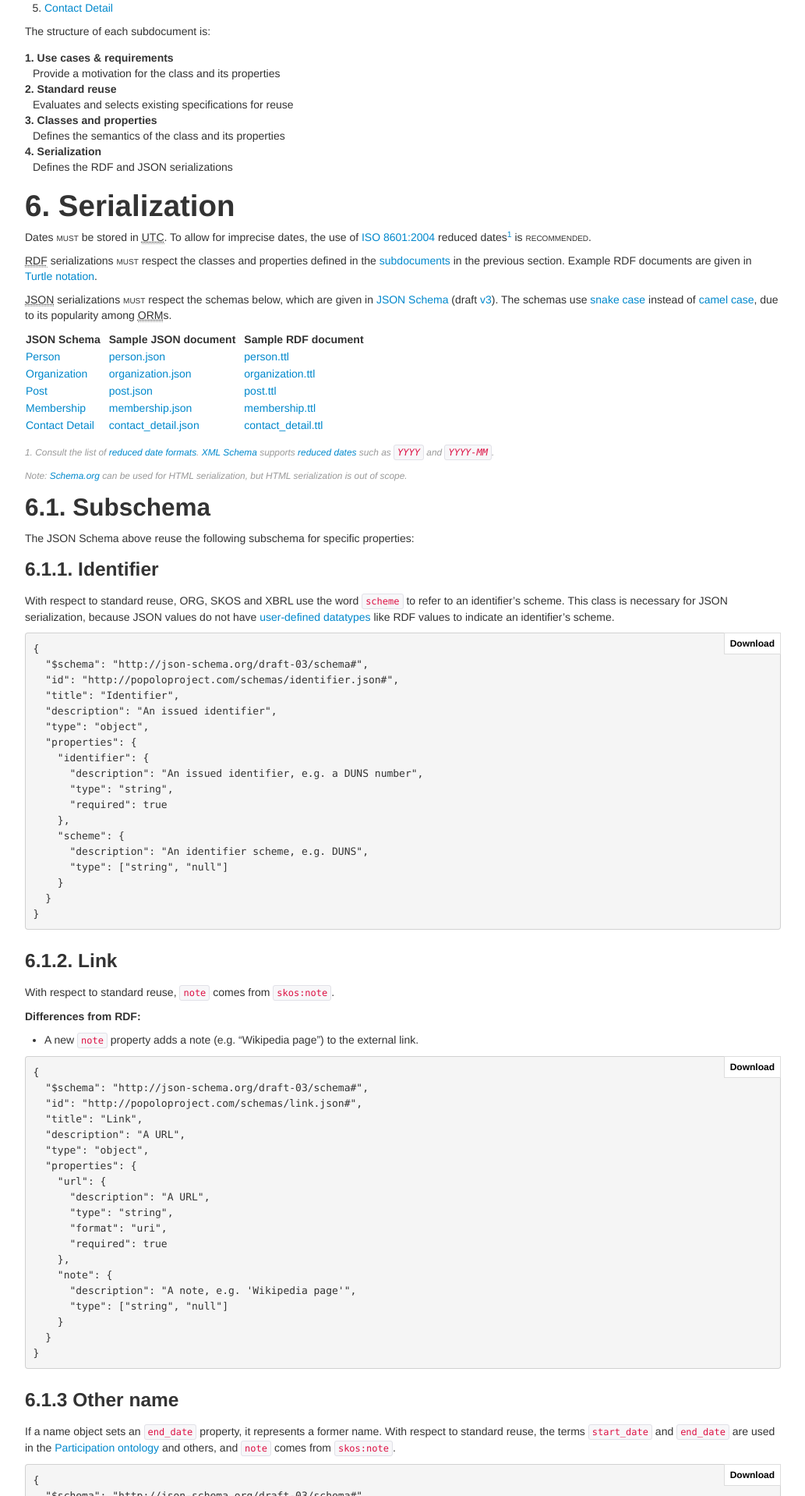
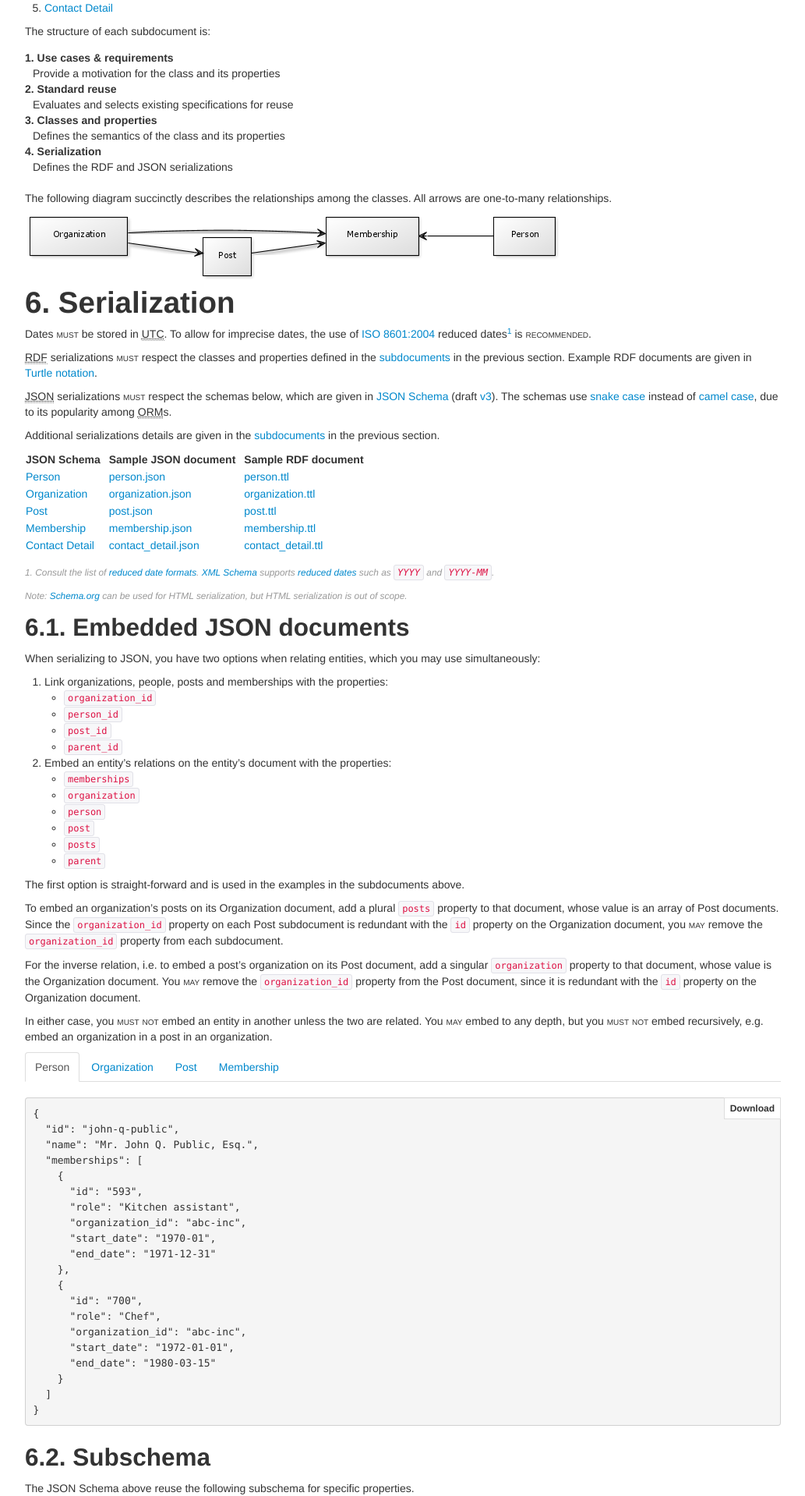
Before and after one commit to popolo-project/popolo-spec, a Jekyll site: the page built from specs/index.md, in a window 1280 px wide. Shown: the part 1282-3200 px from the top of the page at 78% size, without its empty margins (223-1256 px from the left). Built offline with Jekyll 4.4.1, drawn with Linux system fonts in a browser that asks for light colours; nearby versions of some CDN libraries; Markdown is read by kramdown in place of the engine named in the settings; some of the changed text lies outside the part shown.

Commit message:
describe how to embed documents in JSON

```diff
--- a/css/style.css
+++ b/css/style.css
@@ -157,7 +157,7 @@ em.rfc2119 {
   font-weight: bold;
   background-color: #fff;
   border: 1px solid #ddd;
-  color: #000;
+  color: #333;
 }
 
 /* To avoid line-wrapping.
--- a/examples/contact_detail.json
+++ b/examples/contact_detail.json
@@ -1,5 +1,4 @@
 {
-  "id": "67cc67093475061e3d95369d",
   "label": "Phone number",
   "type": "voice",
   "value": "+1-800-555-0100;ext=555",
--- /dev/null
+++ b/examples/embedding-membership.json
@@ -0,0 +1,18 @@
+{
+  "id": "700",
+  "role": "Chef",
+  "organization": {
+    "id": "abc-inc",
+    "name": "ABC, Inc."
+  },
+  "person": {
+    "id": "john-q-public",
+    "name": "Mr. John Q. Public, Esq."
+  },
+  "post": {
+    "id": "abc-inc-chef",
+    "label": "Chef at Joe's Diner"
+  },
+  "start_date": "1972-01-01",
+  "end_date": "1980-03-15"
+}
--- /dev/null
+++ b/examples/embedding-organization.json
@@ -0,0 +1,32 @@
+{
+  "id": "abc-inc",
+  "name": "ABC, Inc.",
+  "memberships": [
+    {
+      "id": "593",
+      "role": "Kitchen assistant",
+      "person_id": "john-q-public",
+      "post_id": "abc-inc-kitchen-assistant",
+      "start_date": "1970-01",
+      "end_date": "1971-12-31"
+    },
+    {
+      "id": "700",
+      "role": "Chef",
+      "person_id": "john-q-public",
+      "post_id": "abc-inc-chef",
+      "start_date": "1972-01-01",
+      "end_date": "1980-03-15"
+    }
+  ],
+  "posts": [
+    {
+      "id": "abc-inc-kitchen-assistant",
+      "label": "Kitchen Assistant at Joe's Diner"
+    },
+    {
+      "id": "abc-inc-chef",
+      "label": "Chef at Joe's Diner"
+    }
+  ]
+}
--- /dev/null
+++ b/examples/embedding-person.json
@@ -0,0 +1,20 @@
+{
+  "id": "john-q-public",
+  "name": "Mr. John Q. Public, Esq.",
+  "memberships": [
+    {
+      "id": "593",
+      "role": "Kitchen assistant",
+      "organization_id": "abc-inc",
+      "start_date": "1970-01",
+      "end_date": "1971-12-31"
+    },
+    {
+      "id": "700",
+      "role": "Chef",
+      "organization_id": "abc-inc",
+      "start_date": "1972-01-01",
+      "end_date": "1980-03-15"
+    }
+  ]
+}
--- /dev/null
+++ b/examples/embedding-post.json
@@ -0,0 +1,18 @@
+{
+  "id": "abc-inc-chef",
+  "label": "Chef at Joe's Diner",
+  "organization": {
+    "id": "abc-inc",
+    "name": "ABC, Inc."
+  },
+  "memberships": [
+    {
+      "id": "700",
+      "role": "Chef",
+      "organization_id": "abc-inc",
+      "person_id": "john-q-public",
+      "start_date": "1972-01-01",
+      "end_date": "1980-03-15"
+    }
+  ]
+}
--- a/examples/membership.json
+++ b/examples/membership.json
@@ -1,8 +1,8 @@
 {
-  "id": "47cc67093475061e3d95369d",
+  "id": "593",
   "role": "Member",
-  "person_id": "57cc67093475061e3d95369d",
-  "organization_id": "27cc67093475061e3d95369d",
+  "person_id": "john-q-public",
+  "organization_id": "abc-inc",
   "start_date": "1970-01",
   "end_date": "1972-01-01"
 }
--- a/examples/organization.json
+++ b/examples/organization.json
@@ -1,5 +1,5 @@
 {
-  "id": "27cc67093475061e3d95369d",
+  "id": "abc-inc",
   "name": "ABC, Inc.",
   "other_names": [
     {
@@ -26,7 +26,7 @@
     }
   ],
   "classification": "Corporation",
-  "parent_id": "17cc67093475061e3d95369d",
+  "parent_id": "holding-company-corp",
   "founding_date": "1950-01-01",
   "dissolution_date": "2000-01-01"
 }
--- a/examples/person.json
+++ b/examples/person.json
@@ -1,5 +1,5 @@
 {
-  "id": "57cc67093475061e3d95369d",
+  "id": "john-q-public",
   "name": "Mr. John Q. Public, Esq.",
   "family_name": "Public",
   "given_name": "John",
--- a/examples/post.json
+++ b/examples/post.json
@@ -1,8 +1,8 @@
 {
-  "id": "37cc67093475061e3d95369d",
+  "id": "abc-inc-chef",
   "label": "Chef at Joe's Diner",
-  "person_id": "57cc67093475061e3d95369d",
-  "organization_id": "27cc67093475061e3d95369d",
+  "person_id": "john-q-public",
+  "organization_id": "abc-inc",
   "role": "Chef",
   "contact_details": []
 }
--- a/schemas/organization.json
+++ b/schemas/organization.json
@@ -33,8 +33,12 @@
       "type": ["string", "null"]
     },
     "parent_id": {
-      "description": "An organization that contains this organization",
+      "description": "The ID of the organization that contains this organization",
       "type": ["string", "null"]
+    },
+    "parent": {
+      "description": "The organization that contains this organization",
+      "$ref": "http://popoloproject.com/schemas/organization.json#"
     },
     "founding_date": {
       "description": "A date of founding",
--- a/schemas/post.json
+++ b/schemas/post.json
@@ -23,6 +23,10 @@
       "description": "The ID of the organization in which the post is held",
       "type": ["string", "null"]
     },
+    "organization": {
+      "description": "The organization in which the post is held",
+      "$ref": "http://popoloproject.com/schemas/organization.json#"
+    },
     "contact_details": {
       "description": "Means of contacting the holder of the post",
       "type": "array",
--- a/specs/index.md
+++ b/specs/index.md
@@ -90,6 +90,11 @@ The structure of each subdocument is:
   <dd>Defines the RDF and JSON serializations</dd>
 </dl>
 
+The following diagram succinctly describes the relationships among the classes. All arrows are one-to-many relationships.
+
+<img src="/img/diagram.png" width="687" height="84" alt="UML diagram">
+{% comment %}http://yuml.me/edit/730bfbbb{% endcomment %}
+
 <h1 id="serialization">6. Serialization</h1>
 
 Dates <em class="rfc2119">must</em> be stored in <abbr title="Coordinated Universal Time">UTC</abbr>. To allow for imprecise dates, the use of [ISO 8601:2004](http://www.iso.org/iso/catalogue_detail?csnumber=40874) reduced dates[<sup>1</sup>](#note1) is <em class="rfc2119">recommended</em>.
@@ -97,6 +102,8 @@ Dates <em class="rfc2119">must</em> be stored in <abbr title="Coordinated Univer
 <abbr title="Resource Description Framework">RDF</abbr> serializations <em class="rfc2119">must</em> respect the classes and properties defined in the [subdocuments](#classes-and-properties) in the previous section. Example RDF documents are given in [Turtle notation](http://www.w3.org/TeamSubmission/turtle/).
 
 <abbr title="JavaScript Object Notation">JSON</abbr> serializations <em class="rfc2119">must</em> respect the schemas below, which are given in [JSON Schema](http://json-schema.org/) (draft [v3](http://tools.ietf.org/html/draft-zyp-json-schema-03)). The schemas use [snake case](http://en.wikipedia.org/wiki/Snake_case) instead of [camel case](http://en.wikipedia.org/wiki/CamelCase), due to its popularity among <abbr title="object-relational mapper">ORM</abbr>s.
+
+Additional serializations details are given in the [subdocuments](#classes-and-properties) in the previous section.
 
 <table>
   <thead>
@@ -138,11 +145,51 @@ Dates <em class="rfc2119">must</em> be stored in <abbr title="Coordinated Univer
 <p class="note" id="note1">1. Consult the list of <a href="https://github.com/opennorth/popolo-spec/wiki/ISO-8601%3A2004-formats">reduced date formats</a>. <a href="http://www.w3.org/XML/Schema.html">XML Schema</a> supports <a href="http://www.w3.org/TR/xmlschema-2/#truncatedformats">reduced dates</a> such as <a href="http://www.w3.org/TR/xmlschema-2/#gYear"><code>YYYY</code></a> and <a href="http://www.w3.org/TR/xmlschema-2/#gYearMonth"><code>YYYY-MM</code></a>.</p>
 <p class="note">Note: <a href="http://schema.org/">Schema.org</a> can be used for HTML serialization, but HTML serialization is out of scope.</p>
 
-## 6.1. Subschema
+## 6.1. Embedded JSON documents
 
-The JSON Schema above reuse the following subschema for specific properties:
+When serializing to JSON, you have two options when relating entities, which you may use simultaneously:
 
-<h3 id="identifier">6.1.1. Identifier</h3>
+1. Link organizations, people, posts and memberships with the properties:
+    * `organization_id`
+    * `person_id`
+    * `post_id`
+    * `parent_id`
+
+2. Embed an entity's relations on the entity's document with the properties:
+    * `memberships`
+    * `organization`
+    * `person`
+    * `post`
+    * `posts`
+    * `parent`
+
+The first option is straight-forward and is used in the examples in the subdocuments above.
+
+To embed an organization's posts on its Organization document, add a plural `posts` property to that document, whose value is an array of Post documents. Since the `organization_id` property on each Post subdocument is redundant with the `id` property on the Organization document, you <em class="rfc2119">may</em> remove the `organization_id` property from each subdocument.
+
+For the inverse relation, i.e. to embed a post's organization on its Post document, add a singular `organization` property to that document, whose value is the Organization document. You <em class="rfc2119">may</em> remove the `organization_id` property from the Post document, since it is redundant with the `id` property on the Organization document.
+
+In either case, you <em class="rfc2119">must not</em> embed an entity in another unless the two are related. You <em class="rfc2119">may</em> embed to any depth, but you <em class="rfc2119">must not</em> embed recursively, e.g. embed an organization in a post in an organization.
+
+<ul class="nav nav-tabs no-js">
+  <li class="active"><a href="#embedding-person">Person</a></li>
+  <li><a href="#embedding-organization">Organization</a></li>
+  <li><a href="#embedding-post">Post</a></li>
+  <li><a href="#embedding-membership">Membership</a></li>
+</ul>
+
+<div class="tab-content no-js">
+  <div class="tab-pane active" id="embedding-person" data-url="/examples/embedding-person.json"></div>
+  <div class="tab-pane" id="embedding-organization" data-url="/examples/embedding-organization.json"></div>
+  <div class="tab-pane" id="embedding-post" data-url="/examples/embedding-post.json"></div>
+  <div class="tab-pane" id="embedding-membership" data-url="/examples/embedding-membership.json"></div>
+</div>
+
+## 6.2. Subschema
+
+The JSON Schema above reuse the following subschema for specific properties.
+
+<h3 id="identifier">6.2.1. Identifier</h3>
 
 With respect to standard reuse, ORG, SKOS and XBRL use the word `scheme` to refer to an identifier's scheme. This class is necessary for JSON serialization, because JSON values do not have [user-defined datatypes](http://www.w3.org/TR/swbp-xsch-datatypes/) like RDF values to indicate an identifier's scheme.
 
@@ -150,7 +197,7 @@ With respect to standard reuse, ORG, SKOS and XBRL use the word `scheme` to refe
   <div class="tab-pane active" data-url="/schemas/identifier.json"></div>
 </div>
 
-<h3 id="link">6.1.2. Link</h3>
+<h3 id="link">6.2.2. Link</h3>
 
 With respect to standard reuse, `note` comes from [`skos:note`](http://www.w3.org/TR/skos-reference/#notes).
 
@@ -162,7 +209,7 @@ With respect to standard reuse, `note` comes from [`skos:note`](http://www.w3.or
   <div class="tab-pane active" data-url="/schemas/link.json"></div>
 </div>
 
-<h3 id="other-name">6.1.3 Other name</h3>
+<h3 id="other-name">6.2.3 Other name</h3>
 
 If a name object sets an `end_date` property, it represents a former name. With respect to standard reuse, the terms `start_date` and `end_date` are used in the [Participation ontology](http://vocab.org/participation/schema) and others, and `note` comes from [`skos:note`](http://www.w3.org/TR/skos-reference/#notes).
 
```
Also changed, not shown: schemas/membership.json (+14 -4 lines), img/diagram.png (added), 5 other files.
